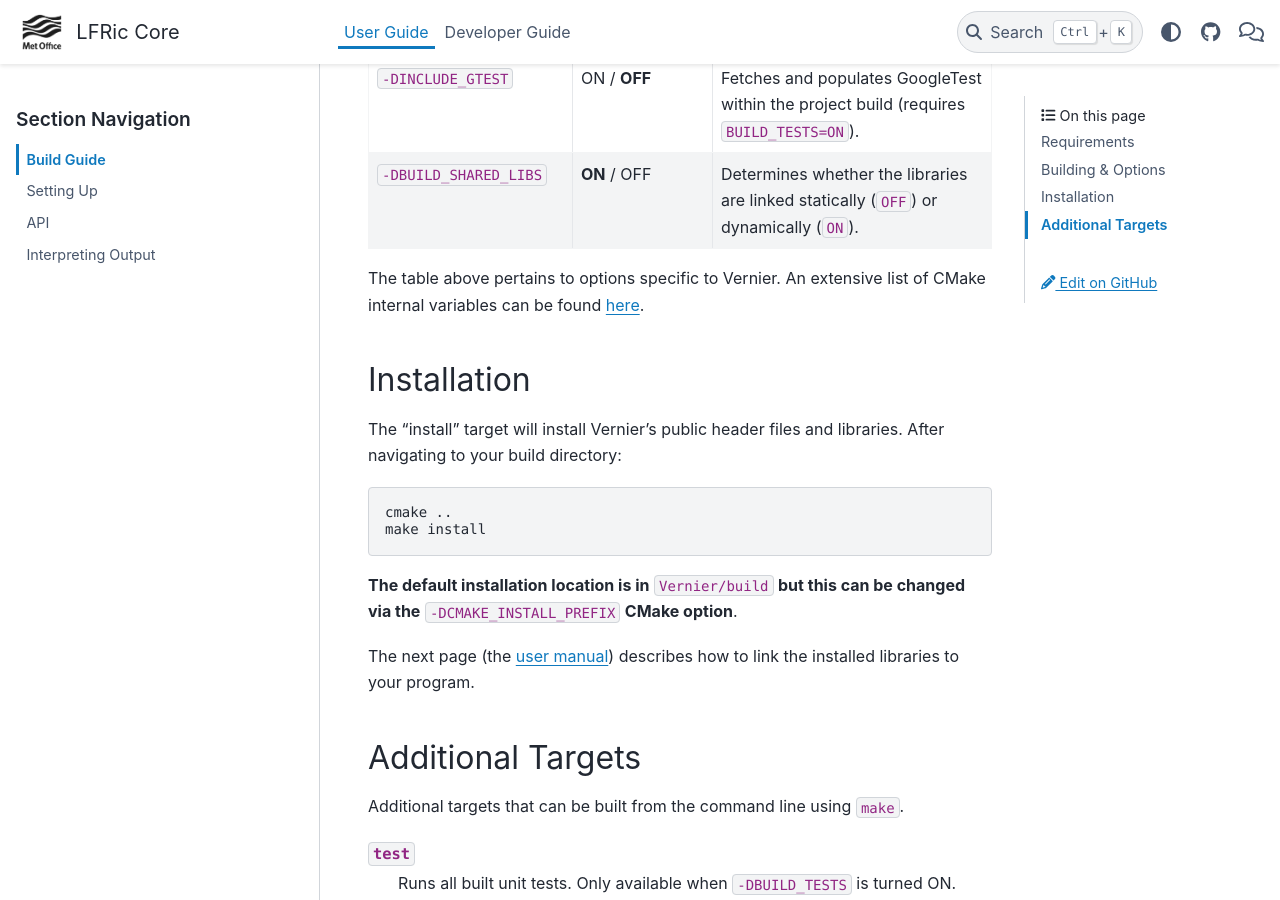
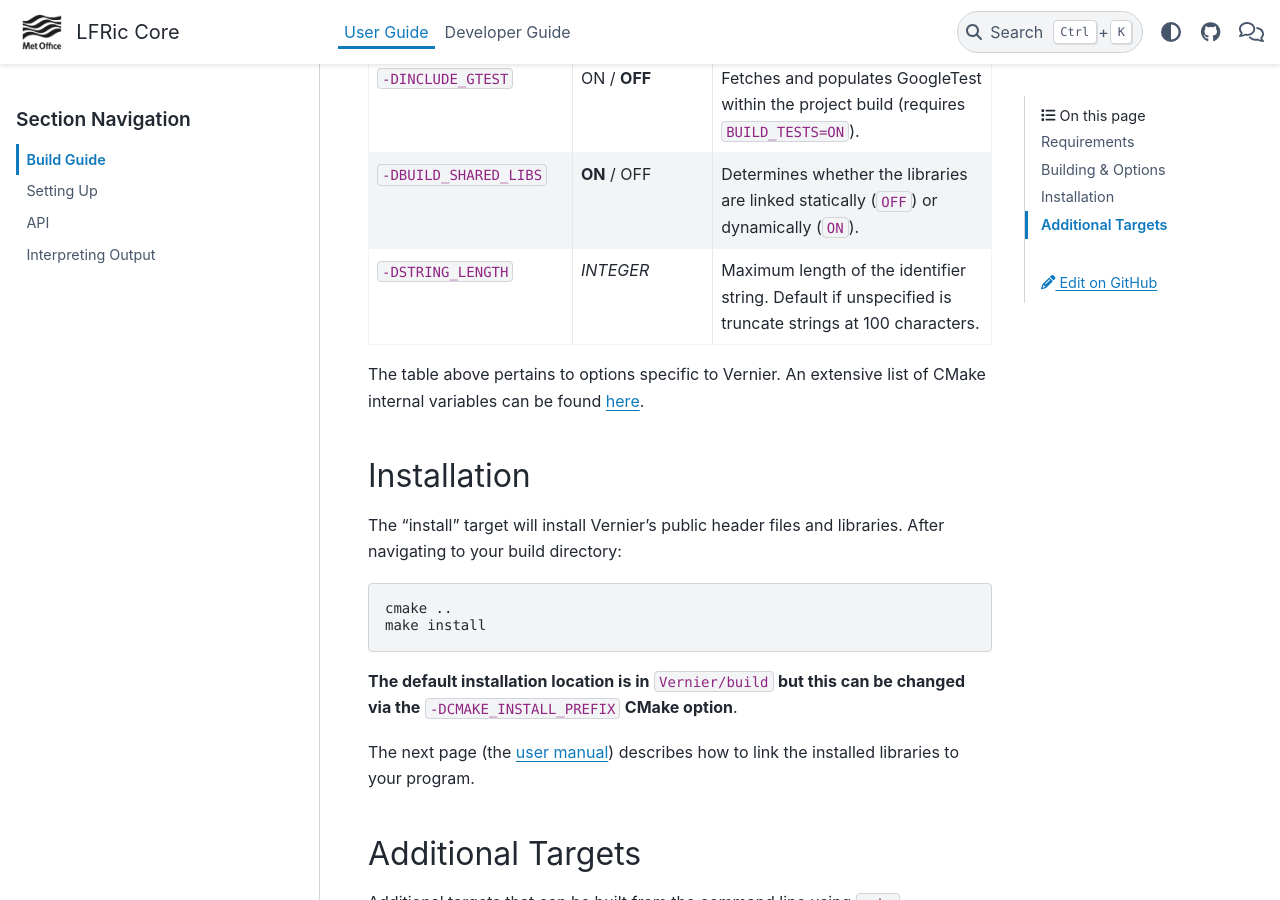
Before and after one commit to MetOffice/Vernier, a Sphinx documentation site: the page built from documentation/Sphinx/user_guide/build-guide.rst, in a window 1280 px wide and 900 px high, scrolled down 1840 px. Built offline with Sphinx 7.4.7 and the PyData theme 0.15.4, drawn with Linux system fonts in a browser that asks for light colours.

Commit message:
Add STRING_LENGTH to the build instructions
Document the new STRING_LENGTH option in the build instructions and
include details of the value if the option is not set.

```diff
--- a/documentation/Sphinx/user_guide/build-guide.rst
+++ b/documentation/Sphinx/user_guide/build-guide.rst
@@ -95,6 +95,10 @@ up a terminal wherein the user can change build options interactively.
       - **ON** / OFF
       - Determines whether the libraries are linked statically (``OFF``) or
         dynamically (``ON``).
+    * - ``-DSTRING_LENGTH``
+      - *INTEGER*
+      - Maximum length of the identifier string.  Default if
+        unspecified is truncate strings at 100 characters.
 
 The table above pertains to options specific to Vernier. An extensive
 list of CMake internal variables can be found
```
